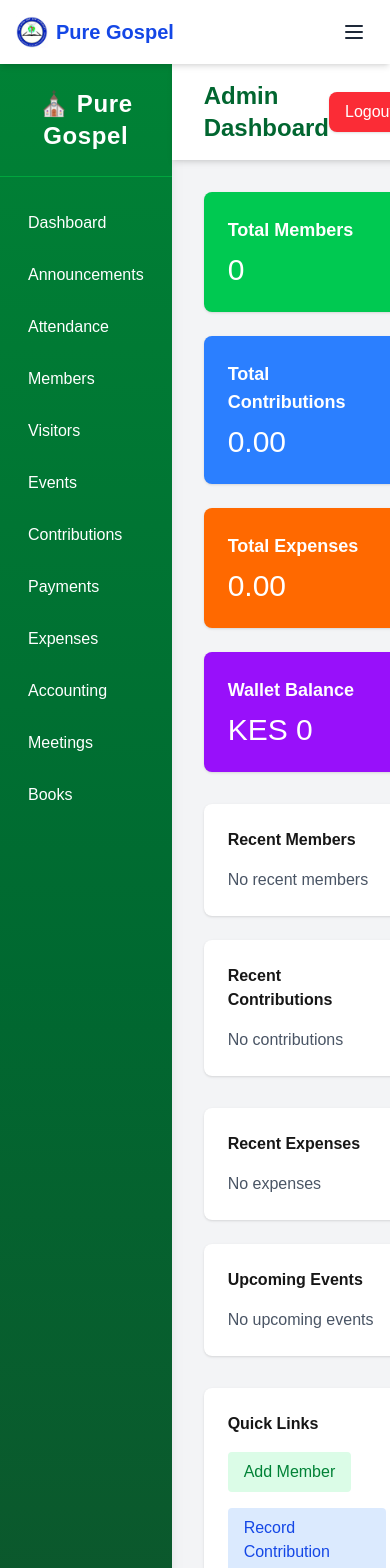
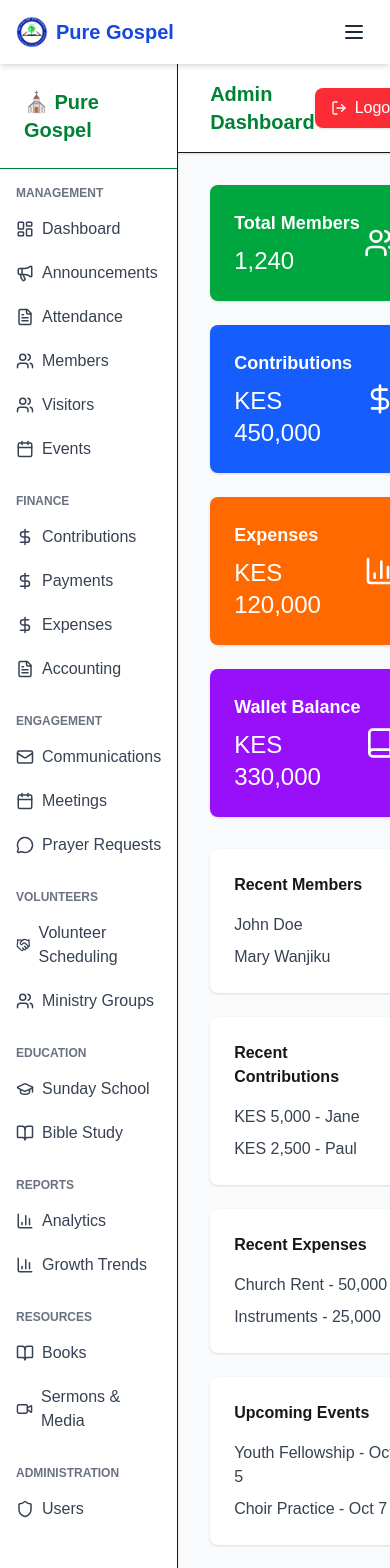
Before and after one commit to YOHANNES7766/pure-gospel, a Next.js app in the folder frontend/: page /admin in a window 390 px wide. Shown: the top 1568 px of the page. Built offline with nearby package versions, Linux system fonts and the light colour scheme; sample sign-in values are in the browser's storage.

Commit message:
feat: Update AdminUserSeeder with correct mobile number and enhance AdminPage layout with new stat and recent activity cards

```diff
--- a/frontend/src/app/admin/layout.jsx
+++ b/frontend/src/app/admin/layout.jsx
@@ -2,6 +2,23 @@
 
 import { useEffect, useState } from "react";
 import { useRouter } from "next/navigation";
+import {
+  LayoutDashboard,
+  Users,
+  Calendar,
+  Megaphone,
+  BookOpen,
+  DollarSign,
+  FileText,
+  LogOut,
+  Mail,
+  MessageCircle,
+  Handshake,
+  GraduationCap,
+  BarChart3,
+  Video,
+  Shield
+} from "lucide-react";
 
 export default function AdminLayout({ children }) {
   const router = useRouter();
@@ -33,51 +50,115 @@ export default function AdminLayout({ children }) {
     return null;
   }
 
+  // Sidebar grouped menu
+  const menu = [
+    {
+      title: "Management",
+      items: [
+        { name: "Dashboard", icon: <LayoutDashboard size={18} /> },
+        { name: "Announcements", icon: <Megaphone size={18} /> },
+        { name: "Attendance", icon: <FileText size={18} /> },
+        { name: "Members", icon: <Users size={18} /> },
+        { name: "Visitors", icon: <Users size={18} /> },
+        { name: "Events", icon: <Calendar size={18} /> },
+      ],
+    },
+    {
+      title: "Finance",
+      items: [
+        { name: "Contributions", icon: <DollarSign size={18} /> },
+        { name: "Payments", icon: <DollarSign size={18} /> },
+        { name: "Expenses", icon: <DollarSign size={18} /> },
+        { name: "Accounting", icon: <FileText size={18} /> },
+      ],
+    },
+    {
+      title: "Engagement",
+      items: [
+        { name: "Communications", icon: <Mail size={18} /> },
+        { name: "Meetings", icon: <Calendar size={18} /> },
+        { name: "Prayer Requests", icon: <MessageCircle size={18} /> },
+      ],
+    },
+    {
+      title: "Volunteers",
+      items: [
+        { name: "Volunteer Scheduling", icon: <Handshake size={18} /> },
+        { name: "Ministry Groups", icon: <Users size={18} /> },
+      ],
+    },
+    {
+      title: "Education",
+      items: [
+        { name: "Sunday School", icon: <GraduationCap size={18} /> },
+        { name: "Bible Study", icon: <BookOpen size={18} /> },
+      ],
+    },
+    {
+      title: "Reports",
+      items: [
+        { name: "Analytics", icon: <BarChart3 size={18} /> },
+        { name: "Growth Trends", icon: <BarChart3 size={18} /> },
+      ],
+    },
+    {
+      title: "Resources",
+      items: [
+        { name: "Books", icon: <BookOpen size={18} /> },
+        { name: "Sermons & Media", icon: <Video size={18} /> },
+      ],
+    },
+    {
+      title: "Administration",
+      items: [
+        { name: "Users", icon: <Shield size={18} /> },
+      ],
+    },
+  ];
+
   return (
-    <div className="min-h-screen flex bg-gray-100">
+    <div className="min-h-screen flex bg-gray-50">
       {/* Sidebar */}
-      <aside className="w-64 bg-gradient-to-b from-green-700 to-green-900 text-white shadow-lg">
-        <div className="p-6 text-2xl font-bold text-center tracking-wide border-b border-green-600">
+      <aside className="w-64 bg-white border-r shadow-sm">
+        <div className="p-6 text-xl font-bold text-green-700 border-b">
           ⛪ Pure Gospel
         </div>
-        <nav className="mt-6 space-y-2 px-4">
-          {[
-            "Dashboard",
-            "Announcements",
-            "Attendance",
-            "Members",
-            "Visitors",
-            "Events",
-            "Contributions",
-            "Payments",
-            "Expenses",
-            "Accounting",
-            "Meetings",
-            "Books",
-          ].map((item, idx) => (
-            <a
-              key={idx}
-              href="#"
-              className="block py-2.5 px-3 rounded-lg font-medium hover:bg-green-600 hover:translate-x-1 transition-all duration-200"
-            >
-              {item}
-            </a>
+        <nav className="mt-4 space-y-6">
+          {menu.map((section, idx) => (
+            <div key={idx}>
+              <h4 className="px-4 text-xs font-semibold text-gray-500 uppercase mb-2">
+                {section.title}
+              </h4>
+              <div className="space-y-1">
+                {section.items.map((item, i) => (
+                  <a
+                    key={i}
+                    href="#"
+                    className="flex items-center gap-2 py-2 px-4 rounded-md text-gray-700 hover:bg-green-100 hover:text-green-700 transition"
+                  >
+                    {item.icon}
+                    {item.name}
+                  </a>
+                ))}
+              </div>
+            </div>
           ))}
         </nav>
       </aside>
 
       {/* Main content */}
-      <main className="flex-1">
+      <main className="flex-1 flex flex-col">
         {/* Header */}
-        <header className="flex justify-between items-center bg-white shadow-md px-8 py-4 sticky top-0 z-10">
-          <h1 className="text-2xl font-bold text-green-800">Admin Dashboard</h1>
+        <header className="flex justify-between items-center bg-white border-b px-8 py-4 shadow-sm sticky top-0 z-10">
+          <h1 className="text-xl font-bold text-green-700">Admin Dashboard</h1>
           <button
             onClick={() => {
               localStorage.clear();
               router.push("/login");
             }}
-            className="bg-red-500 text-white px-4 py-2 rounded-lg shadow hover:bg-red-600 transition"
+            className="flex items-center gap-2 bg-red-500 text-white px-4 py-2 rounded-lg shadow hover:bg-red-600 transition"
           >
+            <LogOut size={16} />
             Logout
           </button>
         </header>
--- a/frontend/src/app/admin/page.jsx
+++ b/frontend/src/app/admin/page.jsx
@@ -1,68 +1,68 @@
-// app/admin/page.jsx
+import { Users, Calendar, DollarSign, Book, BarChart3 } from "lucide-react";
+
 export default function AdminPage() {
   return (
     <div className="space-y-8">
       {/* Top Stats */}
       <div className="grid grid-cols-1 md:grid-cols-4 gap-6">
-        <div className="bg-green-500 text-white p-6 rounded-lg shadow">
-          <h2 className="text-lg font-semibold">Total Members</h2>
-          <p className="text-3xl mt-2">0</p>
-        </div>
-        <div className="bg-blue-500 text-white p-6 rounded-lg shadow">
-          <h2 className="text-lg font-semibold">Total Contributions</h2>
-          <p className="text-3xl mt-2">0.00</p>
-        </div>
-        <div className="bg-orange-500 text-white p-6 rounded-lg shadow">
-          <h2 className="text-lg font-semibold">Total Expenses</h2>
-          <p className="text-3xl mt-2">0.00</p>
-        </div>
-        <div className="bg-purple-600 text-white p-6 rounded-lg shadow">
-          <h2 className="text-lg font-semibold">Wallet Balance</h2>
-          <p className="text-3xl mt-2">KES 0</p>
-        </div>
+        <StatCard title="Total Members" value="1,240" icon={<Users className="h-8 w-8" />} color="bg-green-600" />
+        <StatCard title="Contributions" value="KES 450,000" icon={<DollarSign className="h-8 w-8" />} color="bg-blue-600" />
+        <StatCard title="Expenses" value="KES 120,000" icon={<BarChart3 className="h-8 w-8" />} color="bg-orange-500" />
+        <StatCard title="Wallet Balance" value="KES 330,000" icon={<Book className="h-8 w-8" />} color="bg-purple-600" />
       </div>
 
-      {/* Recent Tables */}
+      {/* Activity Feed */}
       <div className="grid grid-cols-1 md:grid-cols-2 gap-6">
-        <div className="bg-white p-6 shadow rounded-lg">
-          <h3 className="font-semibold mb-4">Recent Members</h3>
-          <ul className="text-gray-600 space-y-2">
-            <li>No recent members</li>
-          </ul>
-        </div>
-        <div className="bg-white p-6 shadow rounded-lg">
-          <h3 className="font-semibold mb-4">Recent Contributions</h3>
-          <ul className="text-gray-600 space-y-2">
-            <li>No contributions</li>
-          </ul>
-        </div>
-      </div>
-
-      <div className="grid grid-cols-1 md:grid-cols-2 gap-6">
-        <div className="bg-white p-6 shadow rounded-lg">
-          <h3 className="font-semibold mb-4">Recent Expenses</h3>
-          <ul className="text-gray-600 space-y-2">
-            <li>No expenses</li>
-          </ul>
-        </div>
-        <div className="bg-white p-6 shadow rounded-lg">
-          <h3 className="font-semibold mb-4">Upcoming Events</h3>
-          <ul className="text-gray-600 space-y-2">
-            <li>No upcoming events</li>
-          </ul>
-        </div>
+        <RecentCard title="Recent Members" items={["John Doe", "Mary Wanjiku"]} />
+        <RecentCard title="Recent Contributions" items={["KES 5,000 - Jane", "KES 2,500 - Paul"]} />
+        <RecentCard title="Recent Expenses" items={["Church Rent - 50,000", "Instruments - 25,000"]} />
+        <RecentCard title="Upcoming Events" items={["Youth Fellowship - Oct 5", "Choir Practice - Oct 7"]} />
       </div>
 
       {/* Quick Links */}
       <div className="bg-white p-6 shadow rounded-lg">
-        <h3 className="font-semibold mb-4">Quick Links</h3>
+        <h3 className="font-semibold mb-4">Quick Actions</h3>
         <div className="flex flex-wrap gap-4">
-          <a href="#" className="bg-green-100 text-green-700 px-4 py-2 rounded">Add Member</a>
-          <a href="#" className="bg-blue-100 text-blue-700 px-4 py-2 rounded">Record Contribution</a>
-          <a href="#" className="bg-orange-100 text-orange-700 px-4 py-2 rounded">Add Expense</a>
-          <a href="#" className="bg-purple-100 text-purple-700 px-4 py-2 rounded">Create Event</a>
+          <QuickLink label="Add Member" color="green" />
+          <QuickLink label="Record Contribution" color="blue" />
+          <QuickLink label="Add Expense" color="orange" />
+          <QuickLink label="Create Event" color="purple" />
         </div>
       </div>
     </div>
   );
 }
+
+function StatCard({ title, value, icon, color }) {
+  return (
+    <div className={`${color} text-white p-6 rounded-lg shadow flex items-center justify-between`}>
+      <div>
+        <h2 className="text-lg font-semibold">{title}</h2>
+        <p className="text-2xl mt-2">{value}</p>
+      </div>
+      <div>{icon}</div>
+    </div>
+  );
+}
+
+function RecentCard({ title, items }) {
+  return (
+    <div className="bg-white p-6 shadow rounded-lg">
+      <h3 className="font-semibold mb-4">{title}</h3>
+      <ul className="text-gray-700 space-y-2">
+        {items.length > 0 ? items.map((item, i) => <li key={i}>{item}</li>) : <li>No data available</li>}
+      </ul>
+    </div>
+  );
+}
+
+function QuickLink({ label, color }) {
+  return (
+    <a
+      href="#"
+      className={`bg-${color}-100 text-${color}-700 px-4 py-2 rounded shadow hover:bg-${color}-200`}
+    >
+      {label}
+    </a>
+  );
+}
```
Also changed, not shown: 1 other file (tests, documents, lock files or other folders).
